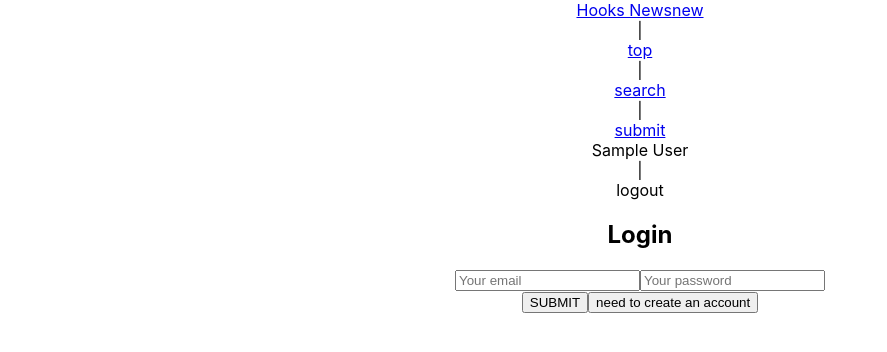
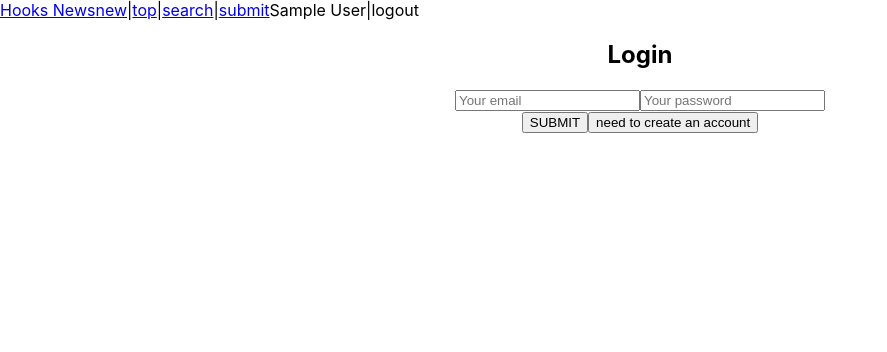
Before and after one commit to michalpzarzycki/ReactWithFirebase, a React (Create React App) app: page /login in a window 1280 px wide. Shown: the top 352 px of the page, without its empty margins (0-887 px from the left). Built offline with nearby package versions, Linux system fonts and the light colour scheme; no server answers; sample sign-in values are in the browser's storage.

Commit message:
Added logout() functionality

```diff
--- a/src/components/Header.js
+++ b/src/components/Header.js
@@ -22,15 +22,15 @@ const { user, firebase } = React.useContext(FirebaseContext)
                     search
                 </NavLink>
                 <div className="divider">|</div>
-                <NavLink to="/create" className="header-link">
+              {user &&  <NavLink to="/create" className="header-link">
                     submit
-                </NavLink>
+                </NavLink>}
             </div>
-            <div classname="flex">
+            <div className="flex">
                {user ?  <React.Fragment>
                         <div>{user.displayName}</div>
                         <div>|</div>
-                        <div>logout</div>
+                        <div onClick={()=>firebase.logout()}>logout</div>
                     </React.Fragment> : <NavLink to="/login" className="header-link">
                     login
                 </NavLink>}
--- a/src/firebase/firebase.js
+++ b/src/firebase/firebase.js
@@ -22,6 +22,9 @@ import firebaseConfig from './config'
       async login(email, password) {
           return await this.auth.signInWithEmailAndPassword(email, password)
       }
+      async logout() {
+        await this.auth.signOut()
+    }
   }
 
   const firebase =  new Firebase();
--- a/src/index.css
+++ b/src/index.css
@@ -11,3 +11,12 @@ code {
   font-family: source-code-pro, Menlo, Monaco, Consolas, 'Courier New',
     monospace;
 }
+
+.flex {
+  display: flex;
+  flex-direction: row;
+}
+
+.header {
+  display: flex;
+}
```
